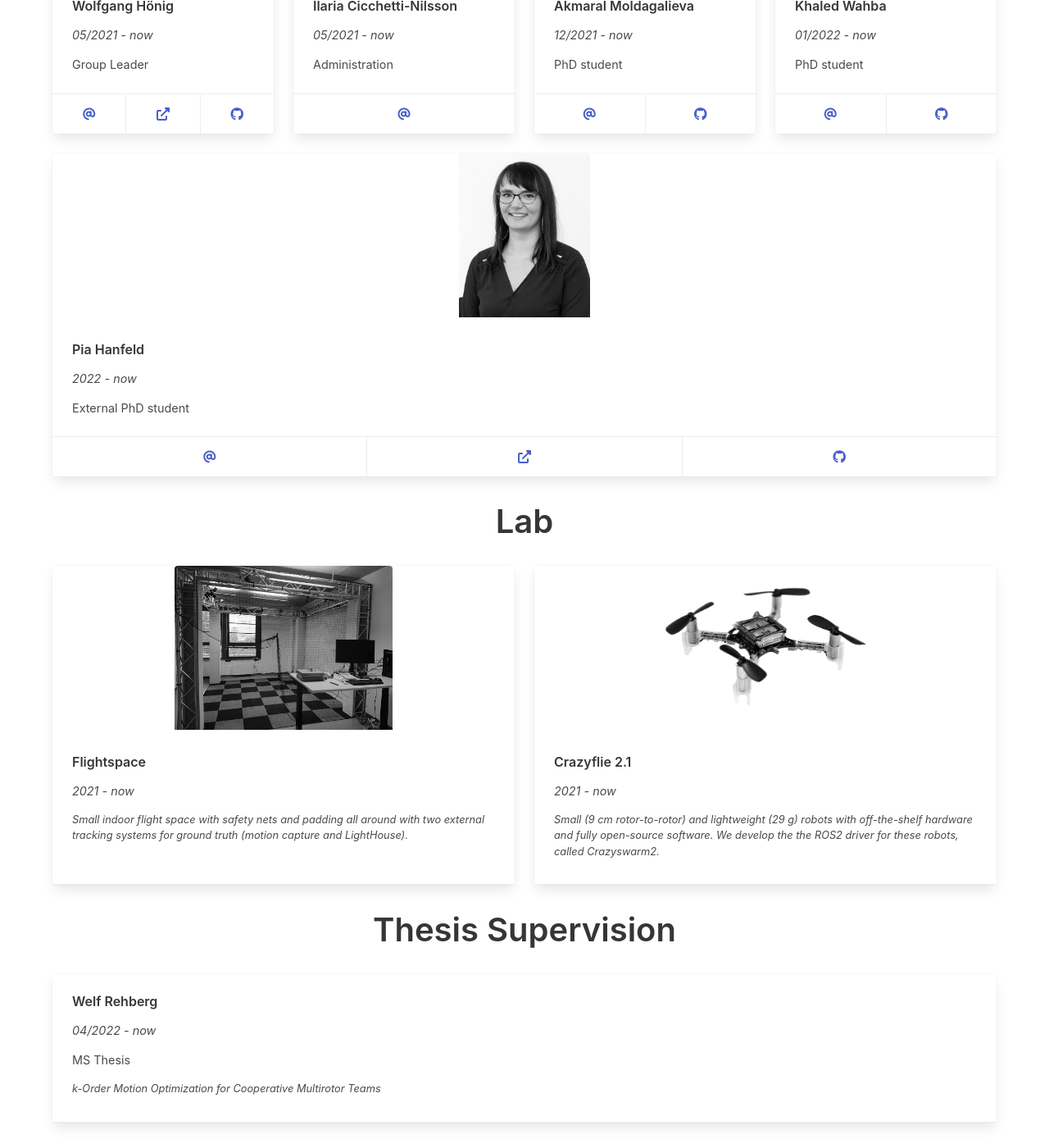
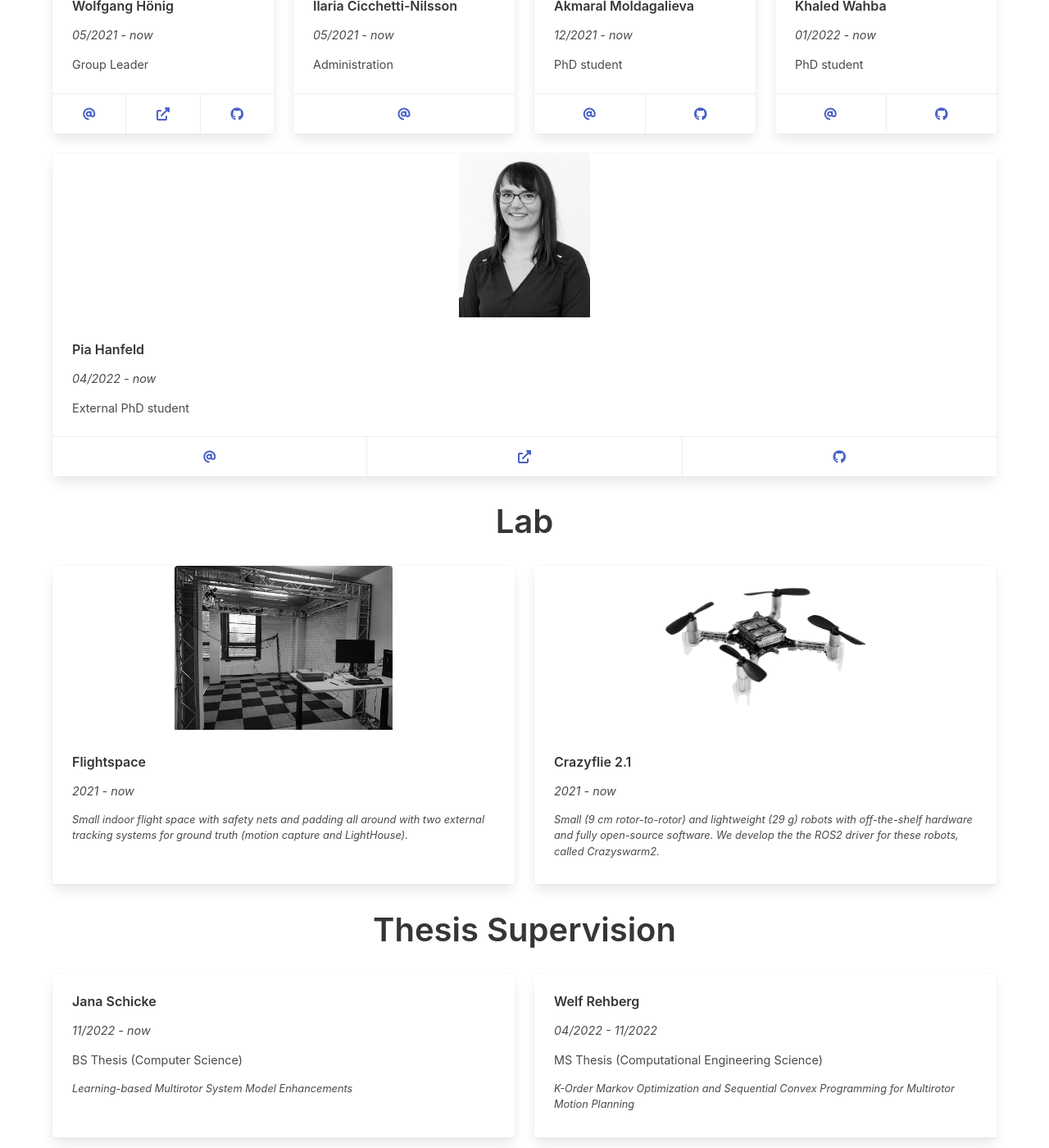
Before and after one commit to IMRCLab/imrclab.github.io, a Jekyll site: the page built from team.html, in a window 1280 px wide and 1400 px high, scrolled down 393 px. Shown: the whole window at 82% size. Built offline with Jekyll 4.4.1, drawn with Linux system fonts in a browser that asks for light colours.

```diff
--- a/_data/team.yml
+++ b/_data/team.yml
@@ -42,13 +42,19 @@ phdstudents:
     github: phanfeld
     affiliation: CASUS, TU Berlin
     image: pia_hanfeld.jpg
-    start: 2022
+    start: 04/2022
 
-msthesis:
+thesis:
+  - name: Jana Schicke
+    role: BS Thesis (Computer Science)
+    note: Learning-based Multirotor System Model Enhancements
+    start: 11/2022
+
   - name: Welf Rehberg
-    role: MS Thesis
-    note: k-Order Motion Optimization for Cooperative Multirotor Teams
+    role: MS Thesis (Computational Engineering Science)
+    note: K-Order Markov Optimization and Sequential Convex Programming for Multirotor Motion Planning
     start: 04/2022
+    end: 11/2022
 
 researchassistants:
 
--- a/_includes/teammember.html
+++ b/_includes/teammember.html
@@ -12,7 +12,7 @@
           {{ member.name }}
         </p>
         <p class="venue">
-          {{member.start}} - now
+          {{member.start}} - {% if member.end %} {{member.end}} {% else %} now {% endif %}
         </p>
         <p class="author">
           {{ member.role }}
--- a/_layouts/bib.html
+++ b/_layouts/bib.html
@@ -42,7 +42,7 @@
             <a href="{{entry.video}}" class="card-footer-item"><span class="icon"> <i class="fas fa-video"></i>
                 </span> <span>Video</span></a>
         {%- endif %}
-        {%- if entry.pdf %}
+        {%- if entry.doi %}
             <a href="https://doi.org/{{entry.doi}}" class="card-footer-item"><span class="icon"> <i
                     class="ai ai-doi"></i> </span> <span>DOI</span></a>
         {% endif %}
--- a/team.html
+++ b/team.html
@@ -52,7 +52,7 @@ title: IMRC Team
 <div class="container">
     <div class="team tile is-ancestor is-flex-wrap">
 
-        {% for member in site.data.team.msthesis %}
+        {% for member in site.data.team.thesis %}
             {% include teammember.html %}
         {%- endfor %}
 
```
Also changed, not shown: _data/papers.bib (+24 -0 lines), index.html (+10 -0 lines), teaching.html (+8 -0 lines), README.md, assets/img/hoenig2022benchmark.jpg (added), assets/img/wahba2022payload.jpg (added), 2 other files.
